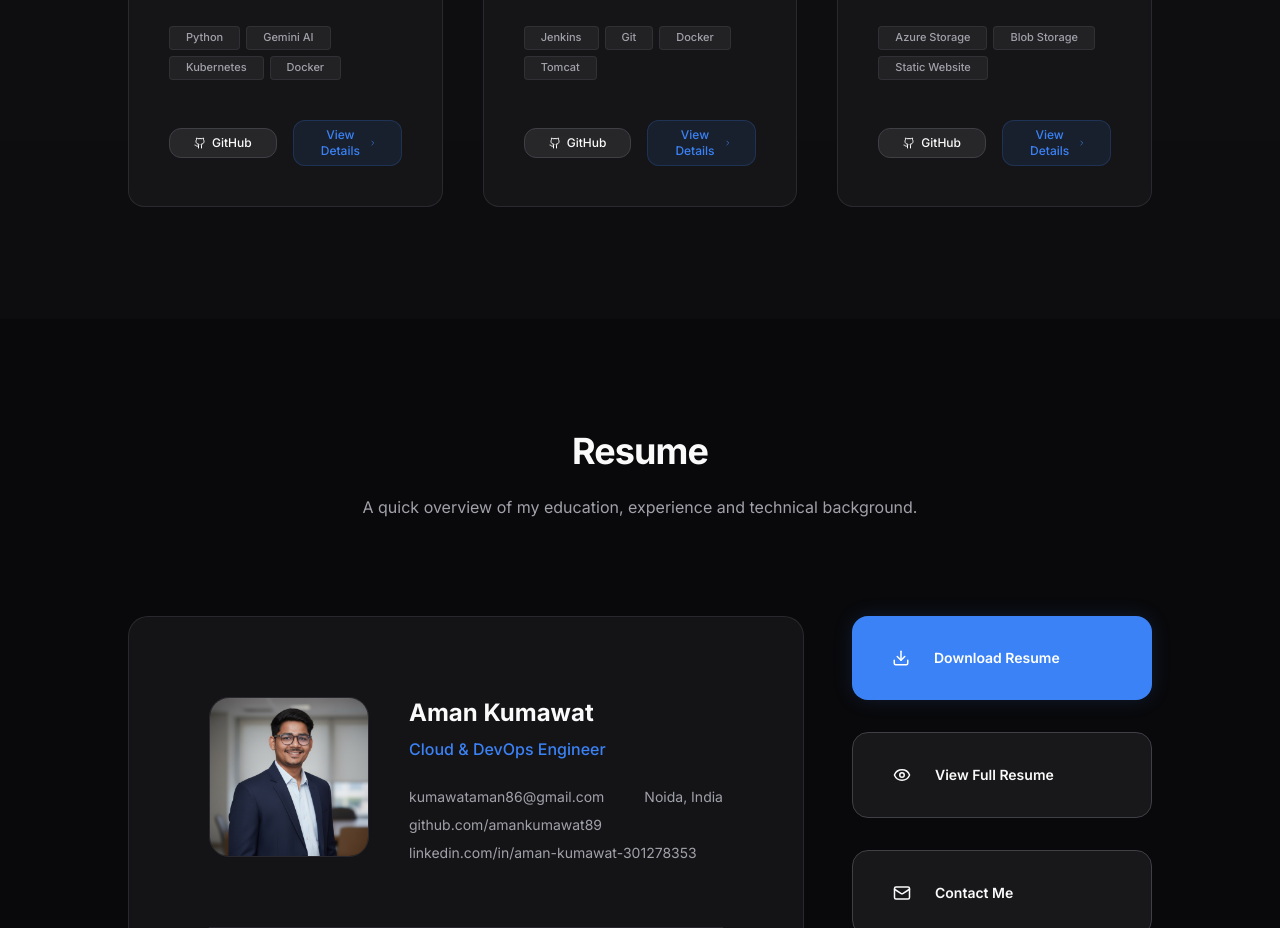
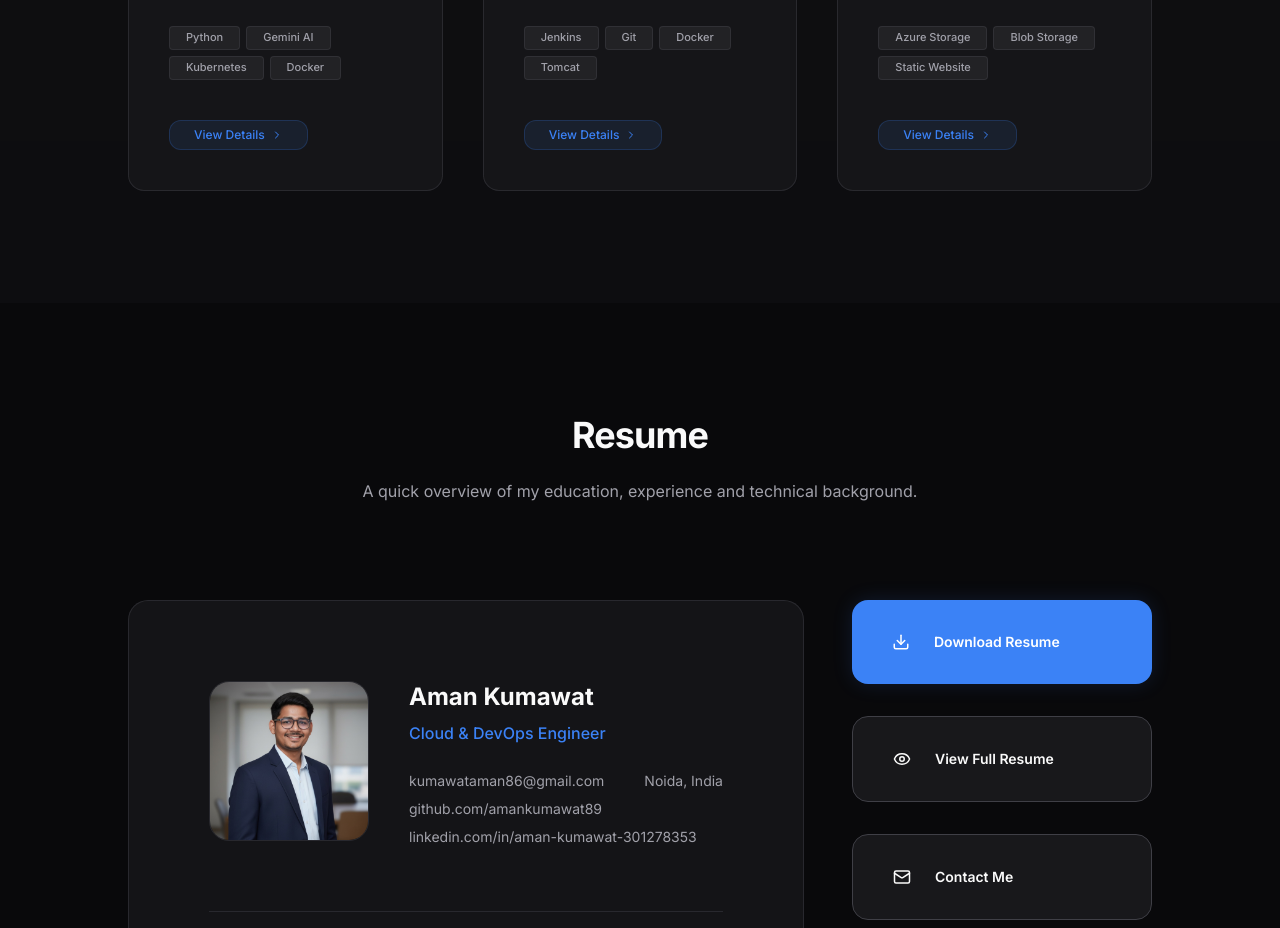
Before and after one commit to amankumawat89/devops-portfolio, a React (Vite) app: page / in a window 1280 px wide. Shown: the part 4940-5868 px from the top of the page. Built offline with nearby package versions, Linux system fonts and the light colour scheme.

Commit message:
Remove GitHub button from non-CLP projects

```diff
--- a/src/components/Projects/ProjectCard.tsx
+++ b/src/components/Projects/ProjectCard.tsx
@@ -54,6 +54,7 @@ export default function ProjectCard({ project, onViewDetails, onOpenGallery }: P
             </div>
 
             <div className="flex items-center gap-3 mt-auto">
+              {project.github && (
                 <a
                   href={project.github}
                   target="_blank"
@@ -63,6 +64,7 @@ export default function ProjectCard({ project, onViewDetails, onOpenGallery }: P
                   <Github size={14} />
                   GitHub
                 </a>
+              )}
               <button
                 onClick={() => onViewDetails(project)}
                 className="inline-flex items-center gap-2 px-4 py-2 bg-primary/10 border border-primary/20 text-primary text-sm font-medium rounded-lg hover:bg-primary/20 transition-colors"
@@ -125,6 +127,7 @@ export default function ProjectCard({ project, onViewDetails, onOpenGallery }: P
         </div>
 
         <div className="flex items-center gap-2 mt-auto">
+          {project.github && (
             <a
               href={project.github}
               target="_blank"
@@ -134,6 +137,7 @@ export default function ProjectCard({ project, onViewDetails, onOpenGallery }: P
               <Github size={12} />
               GitHub
             </a>
+          )}
           <button
             onClick={() => onViewDetails(project)}
             className="inline-flex items-center gap-1.5 px-3 py-1.5 bg-primary/10 border border-primary/20 text-primary text-xs font-medium rounded-lg hover:bg-primary/20 transition-colors"
--- a/src/components/Projects/ProjectModal.tsx
+++ b/src/components/Projects/ProjectModal.tsx
@@ -149,6 +149,7 @@ export default function ProjectModal({ project, onClose }: Props) {
             </div>
 
             <div className="flex items-center gap-3 pt-4 border-t border-border/50">
+              {project.github && (
                 <a
                   href={project.github}
                   target="_blank"
@@ -158,6 +159,7 @@ export default function ProjectModal({ project, onClose }: Props) {
                   <Github size={15} />
                   View on GitHub
                 </a>
+              )}
               {project.liveDemo && (
                 <a
                   href={project.liveDemo}
```
Lines whose indentation alone changed are shown as unchanged.
